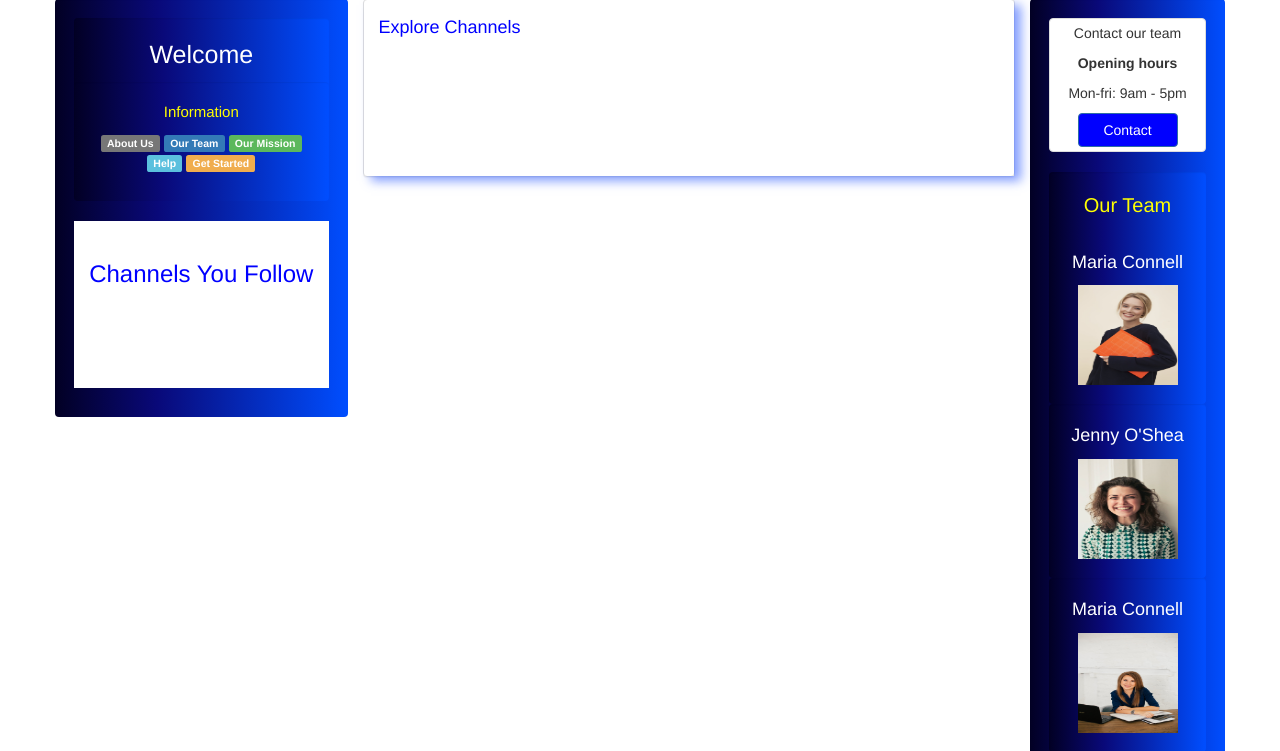
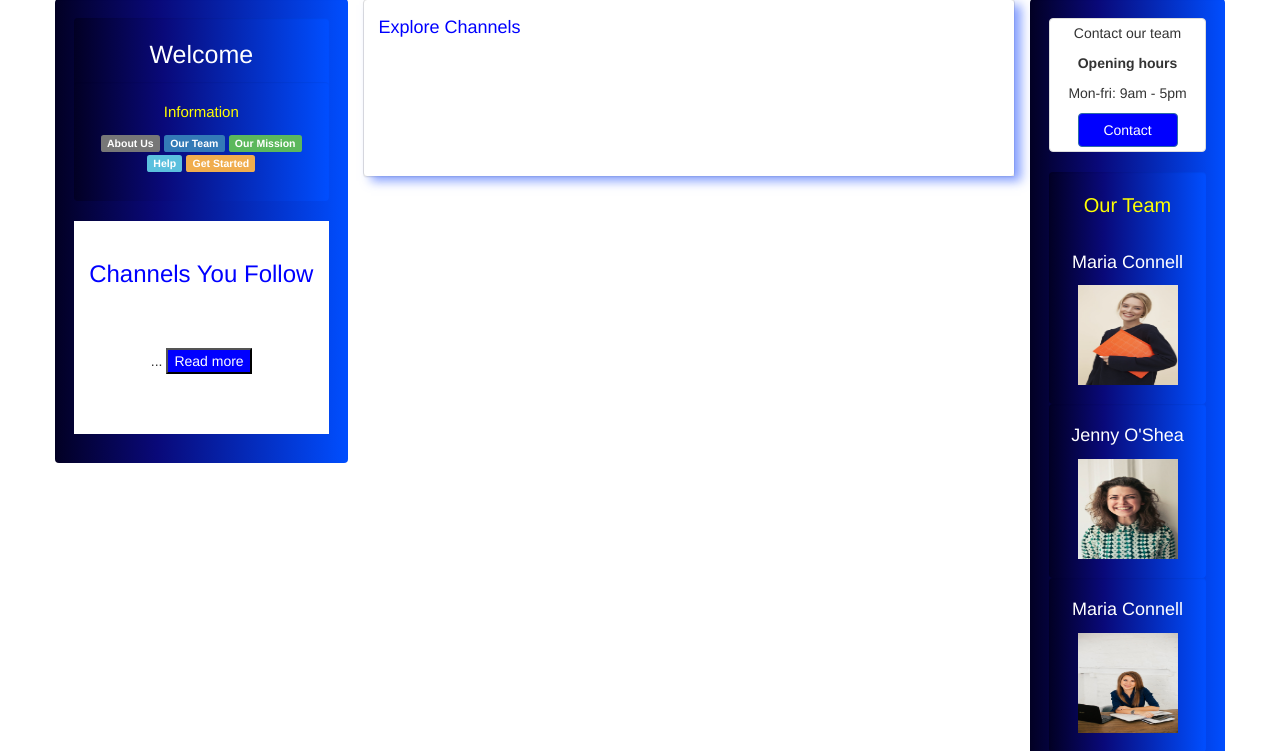
Before and after one commit to anthony-keogh/messaging_app, a Flask app: page /messages in a window 1280 px wide. Shown: the part 171-922 px from the top of the page. Run offline with Flask 2, Linux system fonts and the light colour scheme; data that the repository does not hold is empty; some libraries are stand-ins or nearby versions.

Commit message:
javascript read more button changes

```diff
--- a/static/css/main.css
+++ b/static/css/main.css
@@ -82,7 +82,7 @@ p.white-text{
 
   }
 
-
+  #more {display: none;}
 .well{
     margin-bottom:-20px;
     border:0px;
--- a/static/js/main.js
+++ b/static/js/main.js
@@ -12,3 +12,71 @@ var app = angular.module('myApp').config(function($interpolateProvider) {
     $interpolateProvider.startSymbol('{$');
     $interpolateProvider.endSymbol('$}');
 });
+
+
+function myFunctionReadMore() {
+    var dots = document.getElementById("dots");
+    var moreText = document.getElementById("more");
+    var btnText = document.getElementById("myBtn");
+
+    if (dots.style.display === "none") {
+      dots.style.display = "inline";
+      btnText.innerHTML = "Read more";
+      moreText.style.display = "none";
+    } else {
+      dots.style.display = "none";
+      btnText.innerHTML = "Read less";
+      moreText.style.display = "inline";
+    }
+  }
+
+  // When the user scrolls the page, execute myFunction
+  window.onscroll = function() {myFunction()};
+
+  function myFunction() {
+    var winScroll = document.body.scrollTop || document.documentElement.scrollTop;
+    var height = document.documentElement.scrollHeight - document.documentElement.clientHeight;
+    var scrolled = (winScroll / height) * 100;
+    document.getElementById("myBar").style.width = scrolled + "%";
+  }
+
+
+
+  // When the user scrolls the page, execute myFunction
+  window.onscroll = function() {myFunction()};
+
+  function myFunction() {
+    var winScroll = document.body.scrollTop || document.documentElement.scrollTop;
+    var height = document.documentElement.scrollHeight - document.documentElement.clientHeight;
+    var scrolled = (winScroll / height) * 100;
+    document.getElementById("myBar").style.width = scrolled + "%";
+  }
+
+
+
+
+
+
+
+
+
+// When the user scrolls the page, execute myFunction
+window.onscroll = function() {myFunction()};
+
+function myFunction() {
+  var winScroll = document.body.scrollTop || document.documentElement.scrollTop;
+  var height = document.documentElement.scrollHeight - document.documentElement.clientHeight;
+  var scrolled = (winScroll / height) * 100;
+  document.getElementById("myBar").style.width = scrolled + "%";
+}
+
+
+// When the user scrolls the page, execute myFunction
+window.onscroll = function() {myFunction()};
+
+function myFunction() {
+  var winScroll = document.body.scrollTop || document.documentElement.scrollTop;
+  var height = document.documentElement.scrollHeight - document.documentElement.clientHeight;
+  var scrolled = (winScroll / height) * 100;
+  document.getElementById("myBar").style.width = scrolled + "%";
+}
--- a/templates/base.html
+++ b/templates/base.html
@@ -14,6 +14,10 @@
 <link rel="stylesheet" href="{{ url_for('static', filename='css/main.css') }}">
 <title>{% block title %}The Advice Box: Messaging App{% endblock %}</title>
 </head>
+
+
+
+
 
 <style>
 
--- a/templates/messages.html
+++ b/templates/messages.html
@@ -6,6 +6,23 @@
 
 {% block content %}
 <script>
+
+function myFunctionReadMore() {
+    var dots = document.getElementById("dots");
+    var moreText = document.getElementById("more");
+    var btnText = document.getElementById("myBtn");
+
+    if (dots.style.display === "none") {
+      dots.style.display = "inline";
+      btnText.innerHTML = "Read more";
+      moreText.style.display = "none";
+    } else {
+      dots.style.display = "none";
+      btnText.innerHTML = "Read less";
+      moreText.style.display = "inline";
+    }
+  }
+
   // When the user scrolls the page, execute myFunction
   window.onscroll = function() {myFunction()};
 
@@ -15,6 +32,19 @@ function myFunction() {
     var scrolled = (winScroll / height) * 100;
     document.getElementById("myBar").style.width = scrolled + "%";
   }
+
+
+
+  // When the user scrolls the page, execute myFunction
+  window.onscroll = function() {myFunction()};
+
+  function myFunction() {
+    var winScroll = document.body.scrollTop || document.documentElement.scrollTop;
+    var height = document.documentElement.scrollHeight - document.documentElement.clientHeight;
+    var scrolled = (winScroll / height) * 100;
+    document.getElementById("myBar").style.width = scrolled + "%";
+  }
+
 </script>
 <style>hr.dashed {
   border-top: 3px dashed yellow;
@@ -62,6 +92,10 @@ div.ex1 {
         <h3 style="color:blue;" class="channel-bold">Channels You Follow</h3>
         <br>
         <p style="padding:10px;"><p>
+        <span id="dots">...</span><span id="more">
+        </span>
+  <button onclick="myFunctionReadMore()" id="myBtn" style="background-color:blue; color:white;">Read more</button>
+  <br><br>
         <br><br>
       </div>
 
@@ -113,7 +147,7 @@ div.ex1 {
         <div class="col-sm-9" >
           <div class="well" >
           <a href="{{ url_for('view_message', message_id=messages._id) }}" style="color:orange;">View Full Message</a>
-          <p style="color:white;">Date: <span style=" color:yellow;font-size:15px;">{{ messages.date_added }}</span></p>
+          <p style="color:white;">Date: <span style=" color:yellow;font-size:15px;"><i>{{ messages.date_added }}</i></span></p>
                         </p><br>
           <p style=" color:white;font-size:15px;">{{ messages.message_Description }}
                         </p>
```
Also changed, not shown: templates/channel.html (+45 -3 lines). Lines whose indentation alone changed are shown as unchanged.
